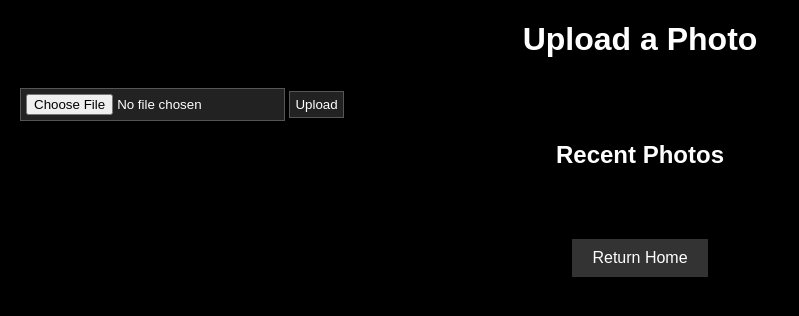
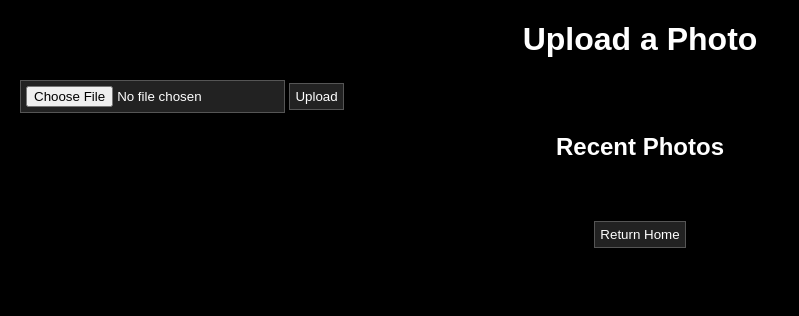
Before and after one commit to ctscreweder/vieve, a Flask app: page /upload in a window 1280 px wide. Shown: the top 316 px of the page, without its empty margins (0-799 px from the left). Run offline with Flask 3, Linux system fonts and the light colour scheme; data that the repository does not hold is empty.

Commit message:
Update upload.html

```diff
--- a/roles/vieve/files/app/templates/upload.html
+++ b/roles/vieve/files/app/templates/upload.html
@@ -3,70 +3,27 @@
 <head>
   <title>Upload a Photo</title>
   <link rel="stylesheet" href="/static/style.css">
-  <style>
-    .gallery {
-      display: grid;
-      grid-template-columns: repeat(auto-fit, minmax(300px, 1fr));
-      gap: 20px;
-      justify-content: center;
-      margin-top: 30px;
-    }
-    .photo {
-      position: relative;
-    }
-    .photo img {
-      width: 100%;
-      height: auto;
-      border: 2px solid #444;
-    }
-    .delete {
-      position: absolute;
-      top: 10px;
-      right: 10px;
-      background: red;
-      color: white;
-      border: none;
-      padding: 5px 10px;
-      cursor: pointer;
-    }
-    .upload-form {
-      margin-top: 30px;
-    }
-    .return-home {
-      margin-top: 40px;
-      text-align: center;
-    }
-    .return-home button {
-      padding: 10px 20px;
-      font-size: 16px;
-      background-color: #333;
-      color: white;
-      border: none;
-      cursor: pointer;
-    }
-  </style>
 </head>
 <body>
   <h1>Upload a Photo</h1>
-
-  <form method="POST" enctype="multipart/form-data" class="upload-form">
+  <form method="POST" enctype="multipart/form-data">
     <input type="file" name="photo" required>
     <button type="submit">Upload</button>
   </form>
 
   <h2>Recent Photos</h2>
-  <div class="gallery">
+  <div style="display: grid; grid-template-columns: repeat(auto-fit, minmax(300px, 1fr)); gap: 20px;">
     {% for photo in photos %}
-      <div class="photo">
-        <img src="/static/uploads/{{ photo[0] }}" alt="Photo">
+      <div>
+        <img src="/static/uploads/{{ photo[0] }}" alt="Photo" width="300">
         <form method="GET" action="/delete/{{ photo[0] }}">
-          <button class="delete">Delete</button>
+          <button style="background-color: red;">Delete</button>
         </form>
       </div>
     {% endfor %}
   </div>
 
-  <div class="return-home">
+  <div style="text-align:center; margin-top:40px;">
     <form action="/" method="get">
       <button>Return Home</button>
     </form>
```
